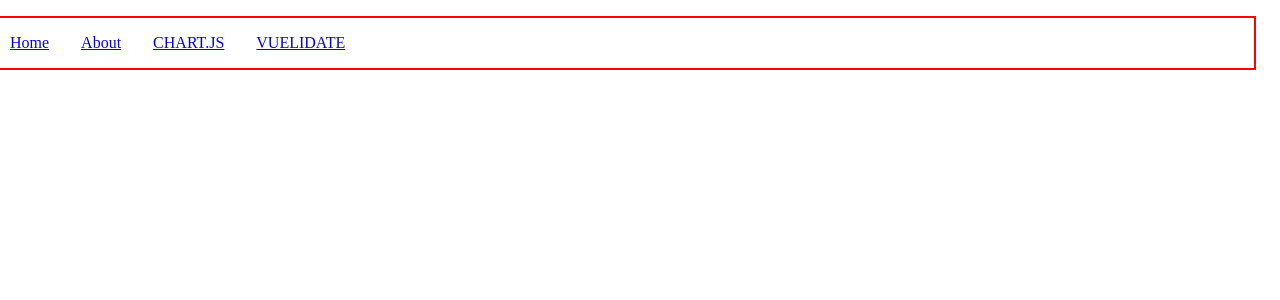
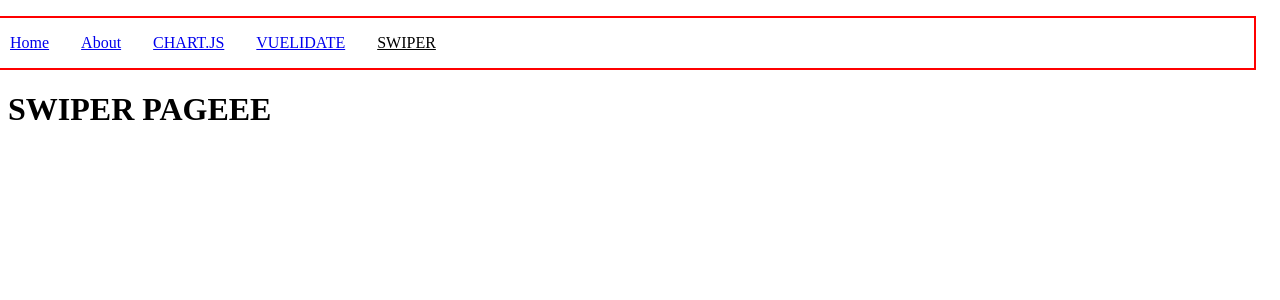
Before and after one commit to olatunji-20/practise, a Vue app: page /swiper-page in a window 1280 px wide. Shown: the top 300 px of the page. Built offline with nearby package versions, Linux system fonts and the light colour scheme.

Commit message:
happy new year

```diff
--- a/src/App.vue
+++ b/src/App.vue
@@ -9,6 +9,7 @@ import HelloWorld from './components/HelloWorld.vue'
         <RouterLink to="/about">About</RouterLink>
         <RouterLink to="/chart-js">CHART.JS</RouterLink>
         <RouterLink to="/vuelidate"> VUELIDATE</RouterLink>
+        <RouterLink to="/swiper-page"> SWIPER</RouterLink>
       </nav>
     <RouterView />
 </template>
--- a/src/components/VuelidateForm.vue
+++ b/src/components/VuelidateForm.vue
@@ -103,5 +103,6 @@ button:hover {
 .error {
   color: red;
   text-align: left;
+  font-size: 12px;
 }
 </style>
--- a/src/router/index.js
+++ b/src/router/index.js
@@ -2,6 +2,7 @@ import { createRouter, createWebHistory } from 'vue-router'
 import HomeView from '../views/HomeView.vue'
 import Chartjs from '../views/ChartJS.vue'
 import Vuelidate from '../views/Vuelidate.vue'
+import SwiperPage from '../views/SwiperPage.vue'
 
 const router = createRouter({
   history: createWebHistory(import.meta.env.BASE_URL),
@@ -28,6 +29,11 @@ const router = createRouter({
       path: '/vuelidate',
       name: 'Vuelidate',
       component: Vuelidate
+    },
+    {
+      path: '/swiper-page',
+      name: 'SwiperPage',
+      component: SwiperPage
     }
   ]
 })
--- /dev/null
+++ b/src/views/SwiperPage.vue
@@ -0,0 +1,14 @@
+<template>
+  <h1>SWIPER PAGEEE</h1>
+</template>
+
+<script>
+export default {
+    name: 'SwiperPage',
+
+}
+</script>
+
+<style>
+
+</style>
```
